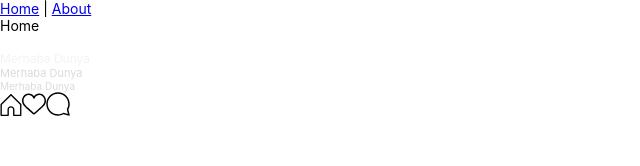
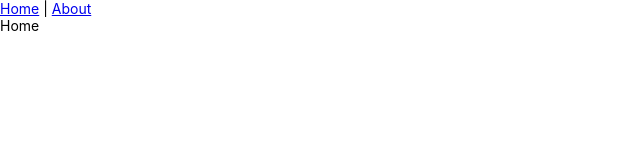
Before and after one commit to yeyisan/instagram-clone-vue, a Vue app: page / in a window 1280 px wide. Shown: the top 166 px of the page, without its empty margins (0-640 px from the left). Built offline with nearby package versions, Linux system fonts and the light colour scheme.

Commit message:
Clean the home view

```diff
--- a/src/views/Home.vue
+++ b/src/views/Home.vue
@@ -1,30 +1,13 @@
 <template>
   <div class="home">
     <h1>Home</h1>
-    <CustomText class="a1" tag="p">Merhaba Dunya</CustomText>
-    <CustomText class="a2" tag="p" size="small">Merhaba Dunya</CustomText>
-    <CustomText class="a3" tag="p" size="xsmall">Merhaba Dunya</CustomText>
-    <CustomText class="a4" tag="p" size="xxsmall">Merhaba Dunya</CustomText>
-    <IconHome />
-    <IconLike />
-    <IconComment />
   </div>
 </template>
 
 <script>
-import CustomText from '@/components/CustomText'
-import IconHome from '../icons/home.svg'
-import IconLike from '../icons/post-like.svg'
-import IconComment from '../icons/post-comment.svg'
-
 export default {
   name: 'Home',
-  components: {
-    CustomText,
-    IconHome,
-    IconLike,
-    IconComment
-  }
+  components: {}
 }
 </script>
 
```
